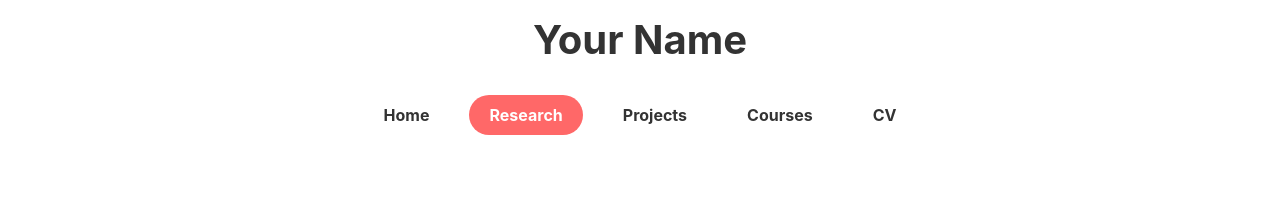
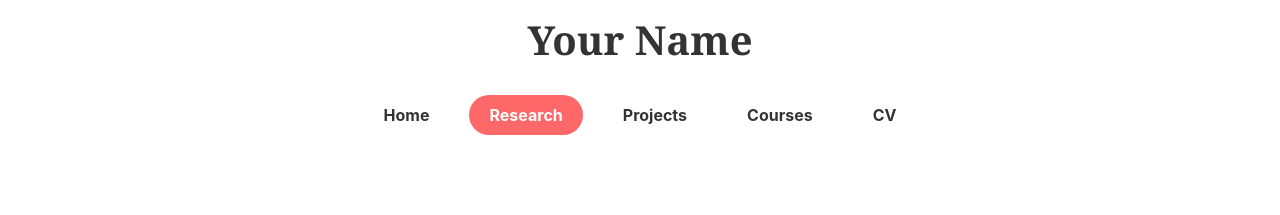
Before and after one commit to Yoon-1023/Yoon-1023.github.io, a Jekyll site: the page built from research.md, in a window 1280 px wide. Shown: the top 215 px of the page. Built offline with Jekyll 4.4.1, drawn with Linux system fonts in a browser that asks for light colours.

Commit message:
Update style.css

```diff
--- a/assets/css/style.css
+++ b/assets/css/style.css
@@ -25,6 +25,11 @@ a {
 
 a:hover {
     text-decoration: underline;
+}
+
+header h1 {
+    font-family: 'Georgia', serif;
+    color: #333;
 }
 
 /* Navigation link styles */
```
